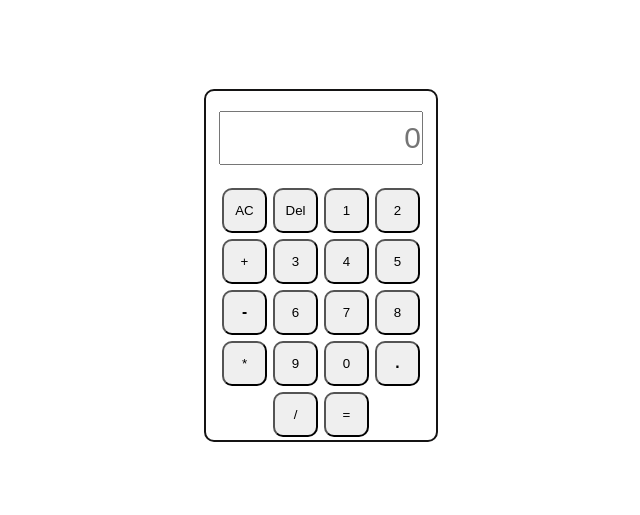
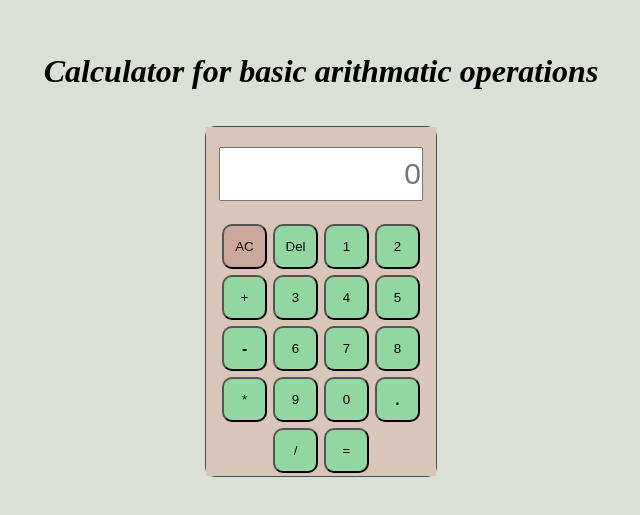
Before and after one commit to Mahesh748349/calculator, a plain HTML site: page index.html in a window 1280 px wide. Shown: the part 135-650 px from the top of the page, without its empty margins (319-959 px from the left). Drawn offline with Linux system fonts and the light colour scheme.

Commit message:
improved appearence

```diff
--- a/index.html
+++ b/index.html
@@ -1,16 +1,19 @@
 <!DOCTYPE html>
 <html lang="en">
   <head>
-    <title>Document</title>
+    <title>Calculator</title>
     <link rel="stylesheet" href="style.css" />
   </head>
   <body>
+    <h1><i>Calculator for basic arithmatic operations</i></h1>
+    <br /><br />
     <div class="calc">
       <main class="maincontainer">
         <input class="inpt" type="text" placeholder="0" />
         <div class="btncontainer">
           <button
             class="btn"
+            id="ac"
             onclick="
 
             document.querySelector('.inpt').value = ''
--- a/style.css
+++ b/style.css
@@ -9,6 +9,8 @@ body {
   display: flex;
   align-items: center;
   justify-content: center;
+  flex-direction: column;
+  background-color: rgb(219, 224, 214);
 }
 .calc {
   /* display: flex;
@@ -16,13 +18,14 @@ body {
   flex-direction: column; */
   width: 230px;
   border-radius: 10px;
-  border: 2px solid rgb(21, 20, 20);
+  border: 1px solid rgb(78, 77, 77);
 }
 .maincontainer {
   display: flex;
   align-items: center;
   justify-content: center;
   flex-direction: column;
+  background-color: rgb(218, 198, 184);
 }
 .inpt {
   width: 200px;
@@ -45,4 +48,8 @@ body {
   margin: 3px;
   border-radius: 10px;
   margin: 3px 3px;
+  background-color: rgb(146, 215, 162);
 }
+#ac {
+  background-color: rgb(203, 168, 155);
+}
```
